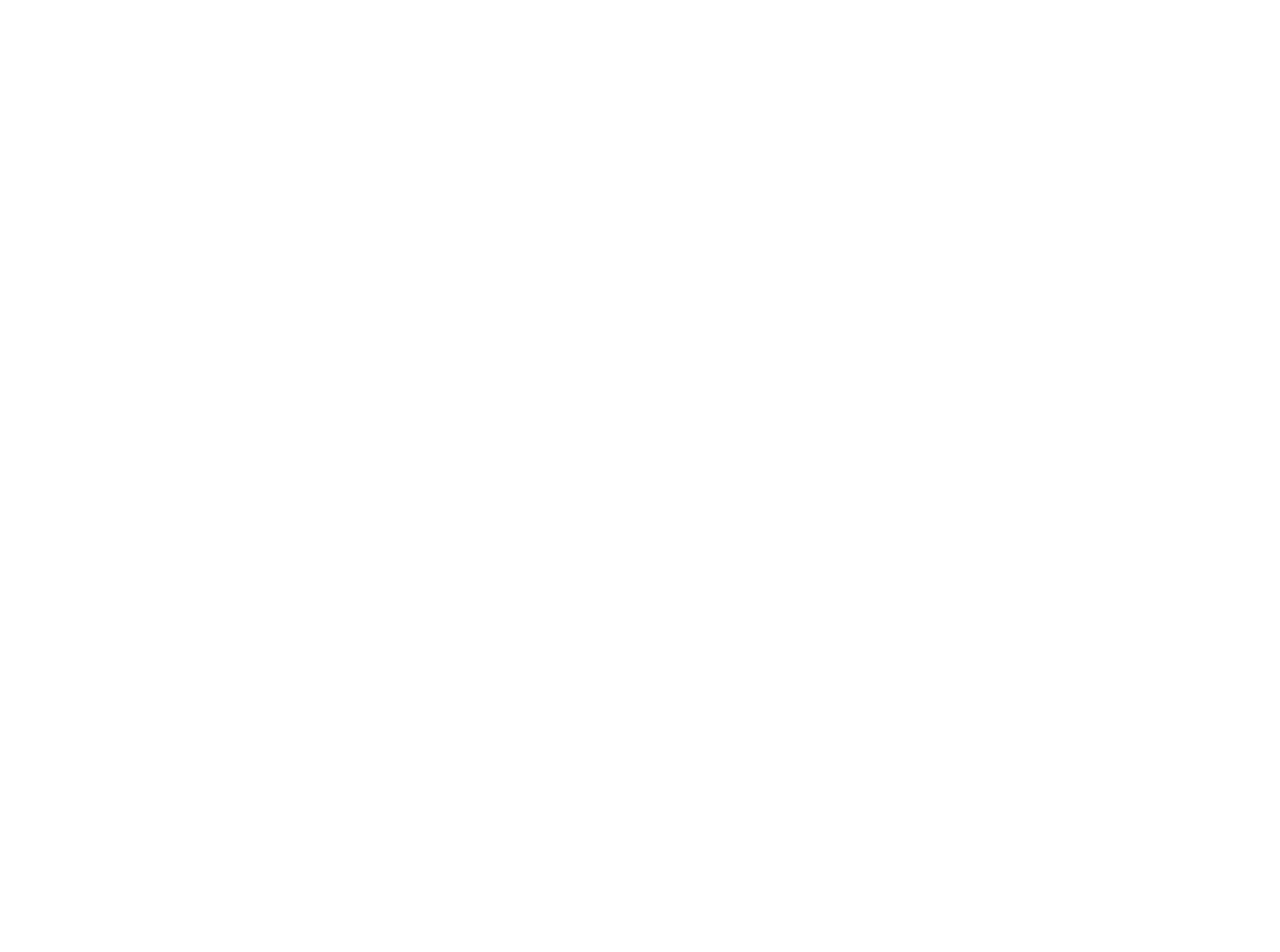
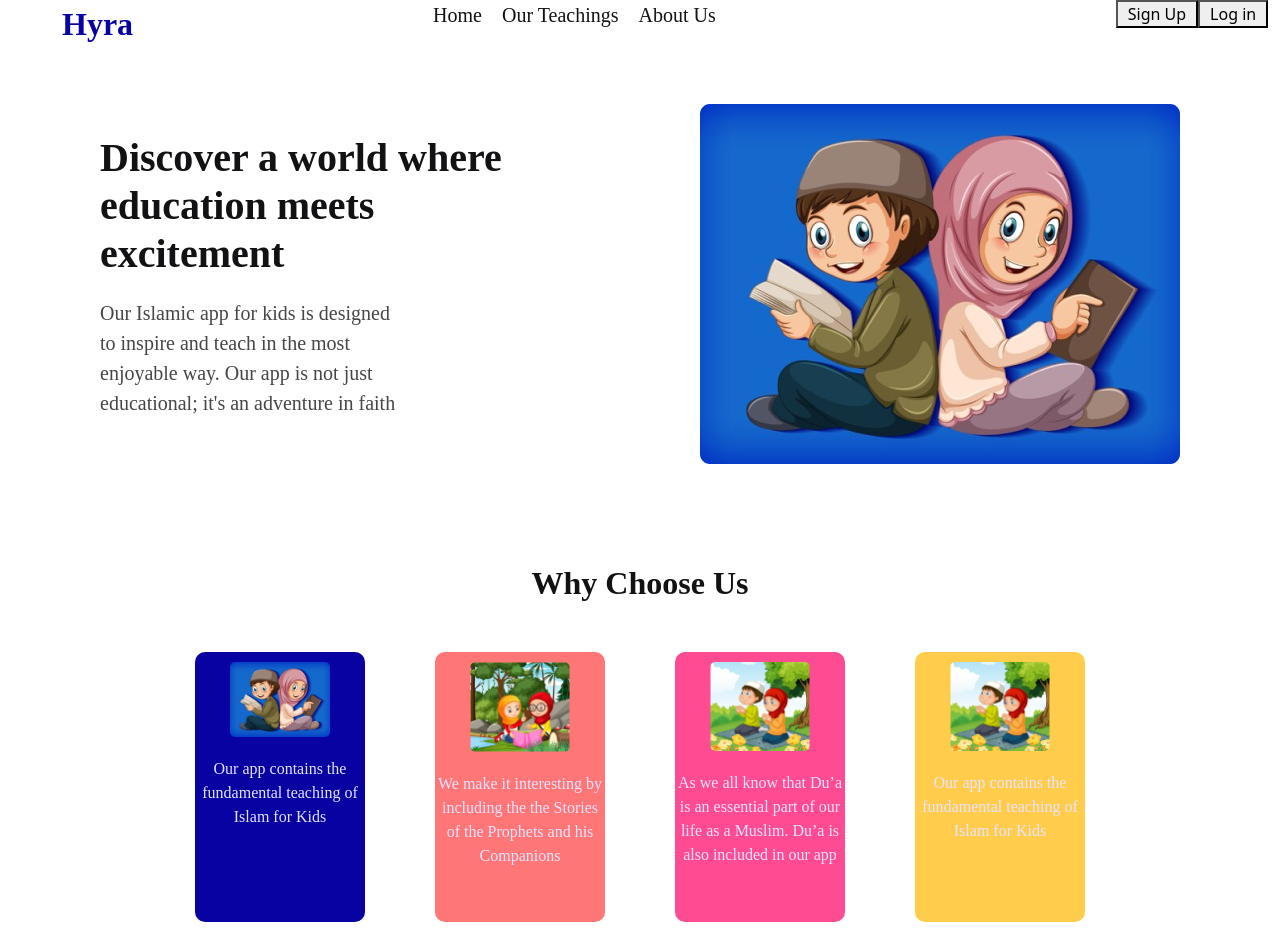
Before and after one commit to Paps321/lctest, a plain HTML site: page index.html in a window 1280 px wide. Shown: the top 952 px of the page. Before the commit the page ends 800 px from the top, so only its background shows below. Drawn offline with Linux system fonts and the light colour scheme.

Commit message:
work done 2

```diff
--- a/index.html
+++ b/index.html
@@ -1,5 +1,6 @@
 <!DOCTYPE html>
 <html lang="en">
+
 <head>
     <meta charset="UTF-8">
     <meta name="viewport" content="width=device-width, initial-scale=1.0">
@@ -8,13 +9,68 @@
     <link rel="stylesheet" href="bootstrap.css">
     <link rel="shortcut icon" href="favicon.ico" type="image/x-icon">
 </head>
+
 <body>
+    <header>
+        <nav>
+            <ul>
+                <li><a href="" id="hyra">Hyra</a></li>
+                <li><a href="" id="home">Home</a></li>
+                <li><a href="" id="Teachings">Our Teachings</a></li>
+                <li><a href="" id="Teachings">About Us</a></li>
+                <li><button id="signup"><a href=""></a>Sign Up</a></button></li>
+                <li><button><a href="" id=""></a>Log in</a></button></li>
+            </ul>
+        </nav>
+    </header>
+    <!-- section 1 -->
+    <section class="top-first">
+        <div class="first">
+            <h1 id="Discover">Discover a world where <br>education meets <br>excitement</h1>
+            <p id="islam">Our Islamic app for kids is designed <br>to inspire and teach in the most <br>enjoyable way. Our app is not just <br>
+                educational; it's an adventure in faith</p>
+        </div>
+        <div class="first"><img src="images/hyra1-5b9be3d8.png" alt=""></div>
+    </section>
 
+    <!-- section 2 -->
+    <section>
+        <div>
+            <center><h1 id="choose">Why Choose Us</h1></center>
+            <div class="firt-item">
+                <div class="second-item">
+                    <center><img src="images/hyra1-5b9be3d8.png" alt="" width="100" style="border-radius: 5px;"></center>
+                   <center> <p id="app">Our app contains the fundamental teaching of Islam for Kids</p></center>
+                </div>
+                <div class="second-item">
+                    <center><img src="images/hyra7-1d5abbf3.png" alt="" width="100" style="border-radius: 5px;"></center>
+                   <center> <p id="app">We make it interesting by including the the Stories of the Prophets and his Companions</p></center>
+                </div>
+                <div class="second-item">
+                    <center><img src="images/hyra9-3cd88f62.png" alt="" width="100" style="border-radius: 5px;"></center>
+                   <center> <p id="app">As we all know that Du’a is an essential part of our life as a Muslim. Du’a is also included in our app</p></center>
+                </div>
+                <div class="second-item">
+                    <center><img src="images/hyra9-3cd88f62.png" alt="" width="100" style="border-radius: 5px;"></center>
+                   <center> <p id="app">Our app contains the fundamental teaching of Islam for Kids</p></center>
+                </div>
+            </div>
 
+        </div>
+    </section>
+    <!-- section3 -->
+    <section>
+        <div>
+            <center><h1 id="choose">Our Teachings</h1></center>
+            <div class="board">
+            <p id="Prophets"><a href="">Pillars of Islam</a></p>
+            <p id="Prophets"><a href=""> Articles of Faith</a></p>
+            <p id="Prophets"><a href="">Stories of the <br> Prophets  </a></p></div>
 
-
-
+        </div>
+    </section>
 
 
 </body>
+
 </html>
--- a/style.css
+++ b/style.css
@@ -0,0 +1,140 @@
+*{
+    padding: 0;
+    margin: 0;
+    box-sizing: border-box;
+}
+nav ul{
+    display: flex;
+    list-style: none;
+}
+nav ul li a{
+    text-decoration: none;
+}
+#hyra{
+    /* text-decoration: none; */
+    margin-left: 30px;
+    font-family: 'Times New Roman', Times, serif;
+    font-size: 32px;
+    font-weight: 700;
+    color: #0802A3;
+
+}
+nav ul li{
+    /* margin: auto; */
+}
+#home{
+    margin-left: 300px;
+    font-family: 'Times New Roman', Times, serif;
+    font-size: 20px;
+    font-weight: 400;
+    color: #121214;
+}
+#home:hover{
+    text-decoration: underline;
+}
+#Teachings{
+    font-family: 'Times New Roman', Times, serif;
+    font-size: 20px;
+    font-weight: 400;
+    color: #121214;
+    margin-left: 20px;
+    /* column-gap: 30px; */
+}
+#Teachings:hover{
+    text-decoration: underline;
+
+}
+#signup{
+    margin-left: 400px;
+}
+button{
+    padding: 0px 10px 0px 10px;
+    border-radius: 10px;
+    margin: 0px 5px 0px 5px;
+}
+.top-first{
+    display: flex;
+    justify-content: space-between;
+    margin-left: 100px;
+    margin-right: 100px;
+}
+#Discover{
+    font-family: 'Times New Roman', Times, serif;
+    font-size: 40px;
+    font-weight: 700;
+    color: #121214;
+    margin-top: 70px;
+}
+#islam{
+    font-family: 'Times New Roman', Times, serif;
+    font-size: 20px;
+    font-weight: 500;
+    color:  #464647;
+    margin-top: 20px;
+
+}
+.first img{
+    margin-top: 40px;
+}
+#choose{
+    font-family: 'Times New Roman', Times, serif;
+    font-size: 32px;
+    font-weight: 700;
+    color: #121214;
+    /* margin: auto; */
+    margin-top: 100px;
+}
+.second-item{
+    background-color: #0802A3;
+    width: 170px;
+    height: 270px;
+    padding: 10px 0px 0px 0px;
+    border-radius: 10px;
+}
+#app{
+    font-family: 'Times New Roman', Times, serif;
+    font-size: 16px;
+    font-weight: 500;
+    color: #E5E4FF;
+    padding-top: 20px;
+}
+.firt-item{
+    display: flex;
+    column-gap: 70px;
+    justify-content: center;
+    margin-top: 50px;
+}
+.second-item:nth-child(2){
+    /* border: 2px solid green; */
+    background-color: #FF7676;
+
+}
+.second-item:nth-child(3){
+    /* border: 2px solid blue; */
+    background-color: #FF4B91;
+
+}
+.second-item:nth-child(4){
+    /* border: 2px solid red; */
+    background-color: #FFCD4B;
+
+}
+#Prophets{
+    border: 1px solid #0802A3;
+    padding: 120px 50px;
+    border-radius: 10px;
+    font-family: 'Times New Roman', Times, serif;
+    font-size: 32px;
+    font-weight: 700;
+    margin-top: 30px;
+}
+.board{
+    display: flex;
+    justify-content: center;
+    column-gap: 70px;
+}
+#Prophets a{
+    text-decoration: none;
+    color: #4F0101;
+
+}
```
Also changed, not shown: images/bxl_play-store-c74748a3.svg (added), images/download (24).svg (added), images/hyra1-5b9be3d8.png (added), images/hyra2-a4f38f49.png (added), images/hyra3-a4ddaad7.png (added), images/hyra4-f324c1e7.png (added), images/hyra5-49cb23fd.png (added), images/hyra6-86fe23b2.png (added), images/hyra7-1d5abbf3.png (added), images/hyra8-950e292d.png (added), images/hyra9-3cd88f62.png (added), images/logos_whatsapp-icon-eda38cfc.svg (added), images/simage-0116d3ae.png (added), images/skill-icons_instagram-bc527276.svg (added), 2 other files.
